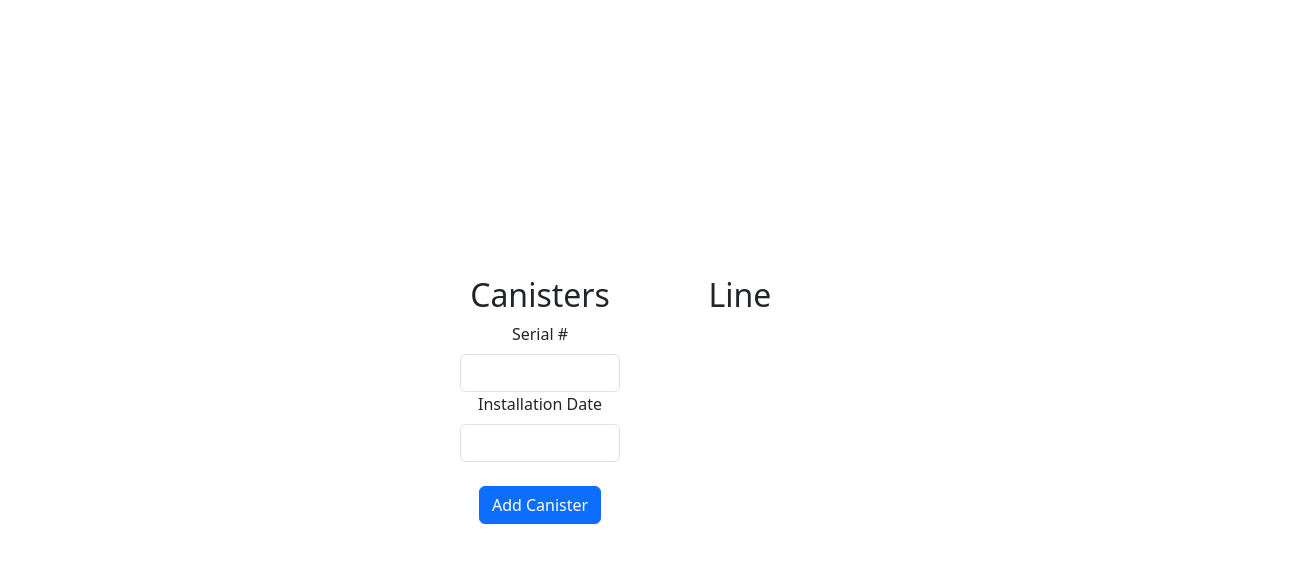
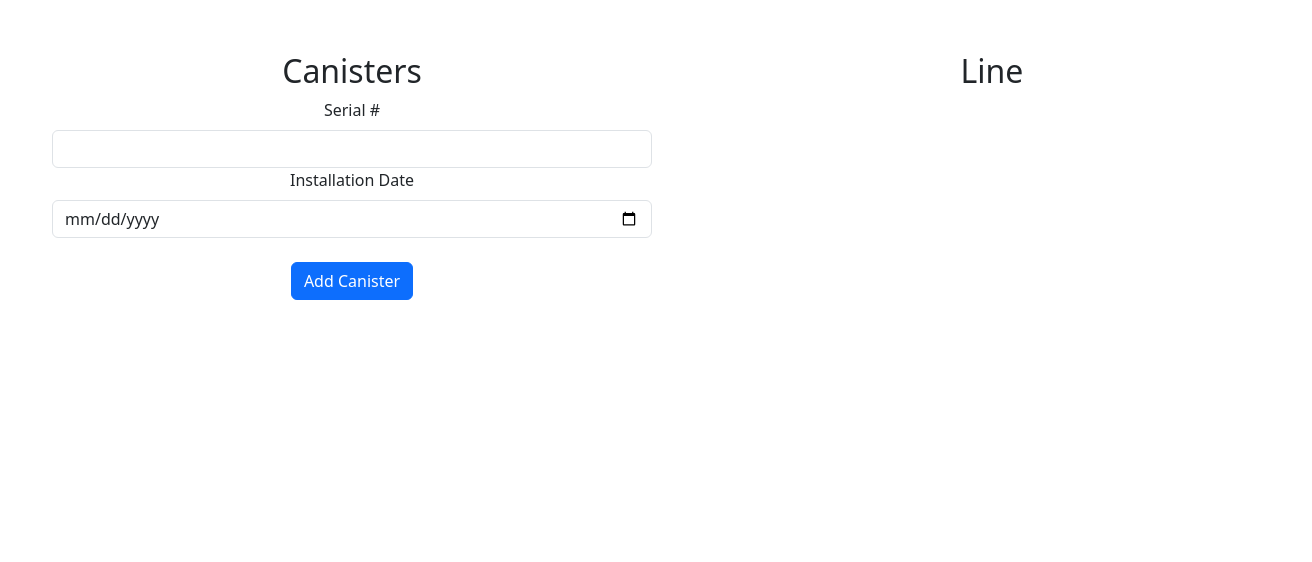
Before and after one commit to alpez22/SWE_Boeing_UI_23_24, a React (Vite) app in the folder frontend/: page / in a window 1280 px wide. Shown: the top 562 px of the page, 1312 px wide, since content can reach past the window. Built offline with nearby package versions, Linux system fonts and the light colour scheme.

Commit message:
new canister

```diff
--- a/frontend/src/structural/PepsiApp.jsx
+++ b/frontend/src/structural/PepsiApp.jsx
@@ -1,13 +1,12 @@
-import React, { useEffect, useState, useContext } from "react"
-import { Row, Col, Card, Pagination, Button, Form, Container } from "react-bootstrap";
+import React, { useState } from "react";
+import { Col, Card, Button, Form } from "react-bootstrap";
 
-function PepsiApp(){
-
-    const[serial, setSerial] = useState("");
-    const[installation, setInstallation] = useState("");
+function PepsiApp() {
+    const [serial, setSerial] = useState("");
+    const [installation, setInstallation] = useState("");
+    const [canisters, setCanisters] = useState([]);
 
     const createCanister = () => {
-        // Simple validation
         if (!serial || !installation) {
           alert("Please fill in all fields");
           return;
@@ -15,33 +14,46 @@ function PepsiApp(){
 
         const newCanister = { serial, installation };
         setCanisters([...canisters, newCanister]);
-
-        // Optionally clear the form fields after adding
         setSerial("");
         setInstallation("");
     };
 
     return (
-        <div style={{ display: 'flex', flexDirection: 'row' }}>
+        <div style={{ display: 'flex', flexDirection: 'row', height: '100vh', width: '100vw', boxSizing: 'border-box', overflowX: 'hidden' }}>
           {/* Canister Column */}
-        <div style={{ flex: 1, padding: '20px' }}>
-          {/* Content for column 1 goes here */}
+          <div style={{ flex: 1, padding: '20px', overflowY: 'auto', boxSizing: 'border-box' }}>
             <h2>Canisters</h2>
             <Col>
-                <Form.Label id="serial" htmlFor="serial">Serial #</Form.Label>
-                <Form.Control type="text" value={serial} onChange={(e) => setSerial(e.target.value)} id="serial"></Form.Control>
-                <Form.Label id="serial" htmlFor="installation">Installation Date</Form.Label>
-                <Form.Control  type="installation" value={installation} onChange={(e) => setInstallation(e.target.value)} id="installation"></Form.Control>
-                <br></br>
+                <Form.Label htmlFor="serial">Serial #</Form.Label>
+                <Form.Control
+                    type="text"
+                    value={serial}
+                    onChange={(e) => setSerial(e.target.value)}
+                    id="serial" />
+                <Form.Label htmlFor="installation">Installation Date</Form.Label>
+                <Form.Control
+                    type="date"
+                    value={installation}
+                    onChange={(e) => setInstallation(e.target.value)}
+                    id="installation" />
+                <br />
                 <Button onClick={createCanister}>Add Canister</Button>
             </Col>
+            {canisters.map((canister, index) => (
+              <Card key={index} style={{ marginTop: '10px' }}>
+                <Card.Body>
+                  <Card.Title>Canister {index + 1}</Card.Title>
+                  <Card.Text>Serial: {canister.serial}</Card.Text>
+                  <Card.Text>Installation Date: {canister.installation}</Card.Text>
+                </Card.Body>
+              </Card>
+            ))}
           </div>
 
           {/* Line Column */}
-        <div style={{ flex: 1, padding: '20px' }}>
-          {/* Content for column 2 goes here */}
+          <div style={{ flex: 1, padding: '20px', overflowY: 'auto', boxSizing: 'border-box' }}>
             <h2>Line</h2>
-
+            {/* Content for the Line goes here */}
           </div>
         </div>
     );
```
Lines whose indentation alone changed are shown as unchanged.
